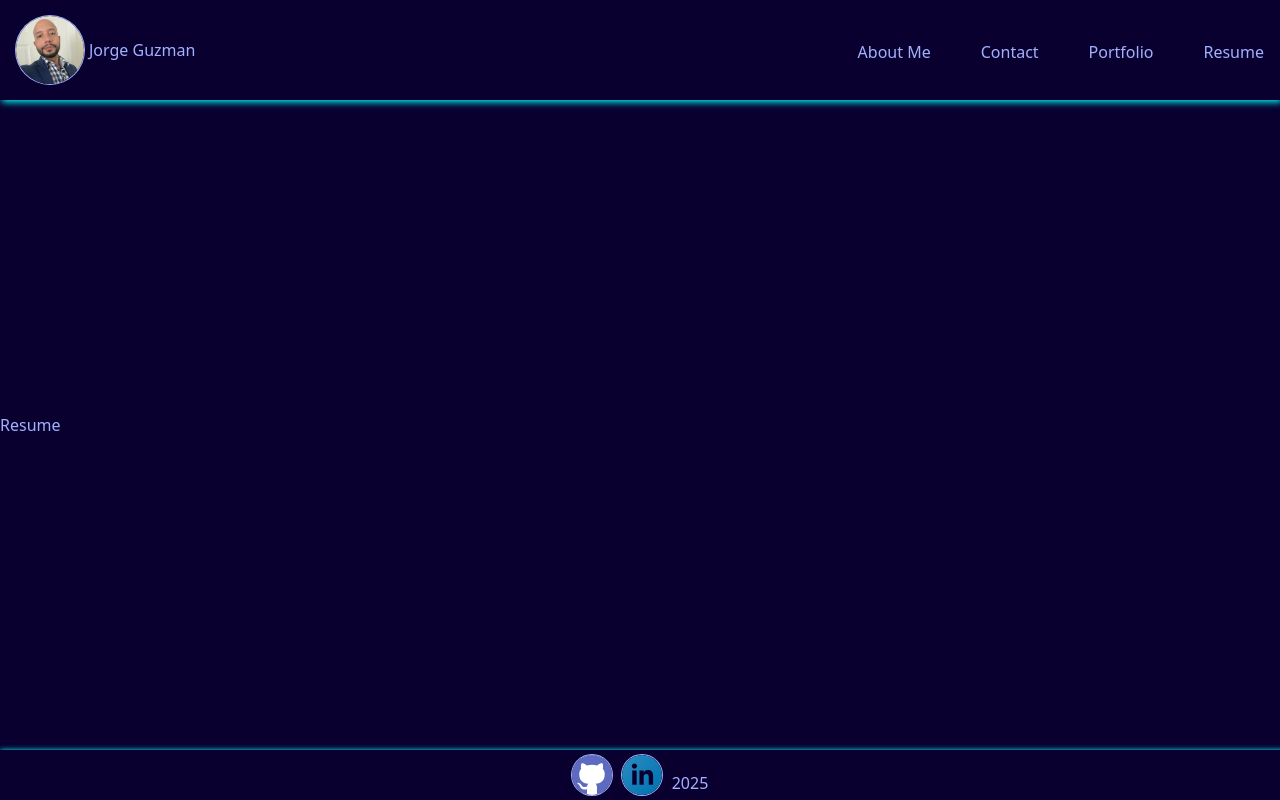
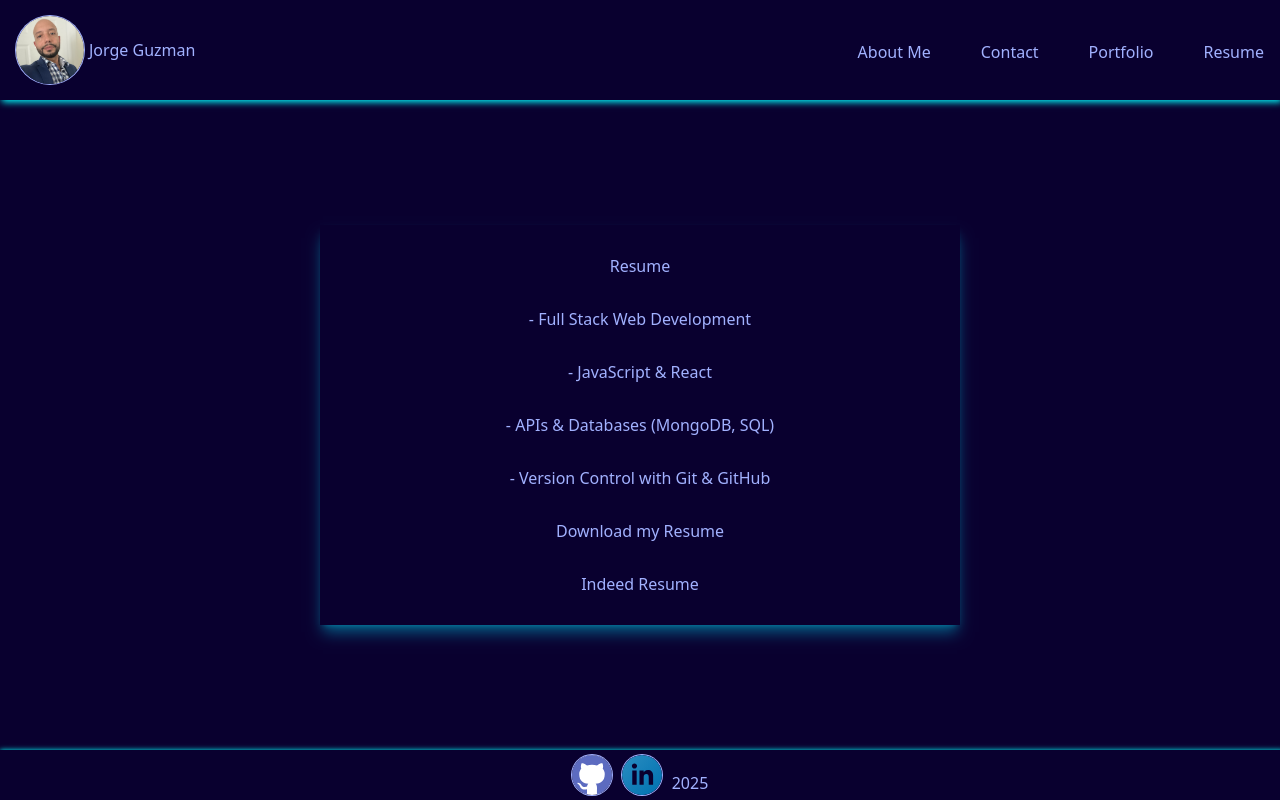
Before and after one commit to JGuzman87/jorge-portfolio, a Next.js app: page /resume in a window 1280 px wide. Built offline with nearby package versions, Linux system fonts and the light colour scheme.

Commit message:
fixed resume page

```diff
--- a/src/app/contact/page.tsx
+++ b/src/app/contact/page.tsx
@@ -1,22 +1,32 @@
-import React from 'react'
+"use client";
+import { useState } from "react";
+
+import React from "react";
 
 const Contact = () => {
+
+  const [email, setEmail] = useState('');
+  const [name, setName] = useState('');
+  const [comment, setComment] = useState('');
   return (
     <form className="form shadow-lg shadow-cyan-500/50">
-      <label
-        className="label-floating"
-        htmlFor="email"
-      >
+      <label className="label-floating" htmlFor="email">
         Email:
       </label>
-      <input name="email" type="email" placeholder="provide valid email" />
+      <input
+        value={email}
+        name="email"
+        type="email"
+        placeholder="provide valid email"
+        onChange={(e) => setEmail(e.target.value) }
+      />
       <label htmlFor="name">Name</label>
-      <input name="name" type="text" placeholder="enter name" />
+      <input value={name} name="name" type="text" placeholder="enter name" onChange={(e) => setName(e.target.value)} />
       <label htmlFor="comment">Comments</label>
-      <textarea name="comment" placeholder="place comments"></textarea>
-      <button className="btn btn-neutral btn-wide">Submit</button>
+      <textarea value={comment} name="comment" placeholder="place comments" onChange={(e) => setComment(e.target.value)}></textarea>
+      <button className="btn btn-neutral btn-wide" onClick={(e) => {e.preventDefault(); console.log('hello')}}>Submit</button>
     </form>
   );
-}
+};
 
-export default Contact
+export default Contact;
--- a/src/app/globals.css
+++ b/src/app/globals.css
@@ -46,3 +46,13 @@ textarea {
     margin: auto;
 
 }
+
+.resume-container {
+    display: flex;
+    flex-direction: column;
+    align-items: center;
+    justify-content: space-evenly;
+    height: 50%;
+    width: 50%;
+    margin: auto;
+}
--- a/src/app/resume/page.tsx
+++ b/src/app/resume/page.tsx
@@ -2,8 +2,18 @@ import React from 'react'
 
 const Resume = () => {
   return (
-    <div>Resume</div>
-  )
+
+      <div className="resume-container shadow-lg shadow-cyan-500/50">
+        <h1>Resume</h1>
+        <p>- Full Stack Web Development</p>
+        <p>- JavaScript & React </p>
+        <p>- APIs & Databases (MongoDB, SQL)</p>
+        <p>- Version Control with Git & GitHub</p>
+        <p>Download my Resume</p>
+        <a href="https://profile.indeed.com/p/jorgeg-tpe7141">Indeed Resume</a>
+      </div>
+
+  );
 }
 
 export default Resume;
```
Also changed, not shown: 1 other file (tests, documents, lock files or other folders).
